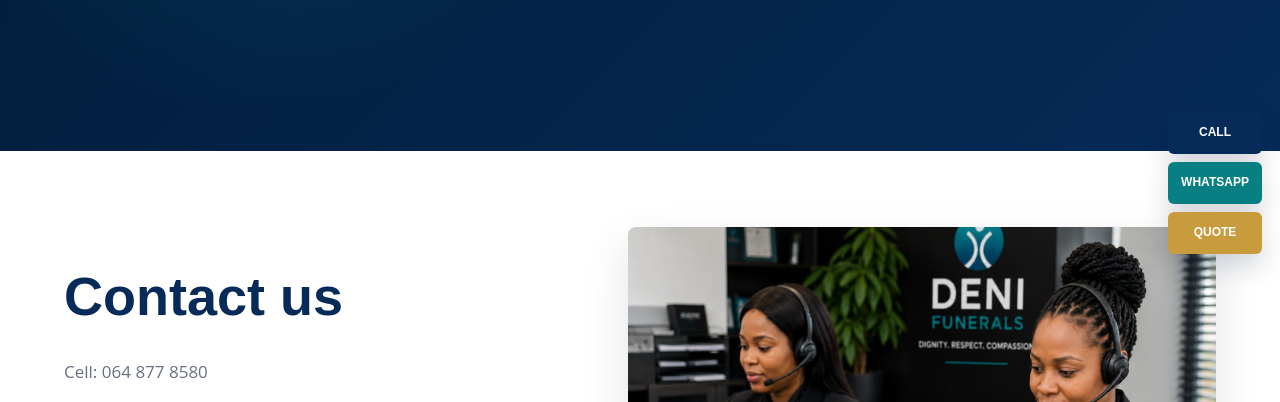
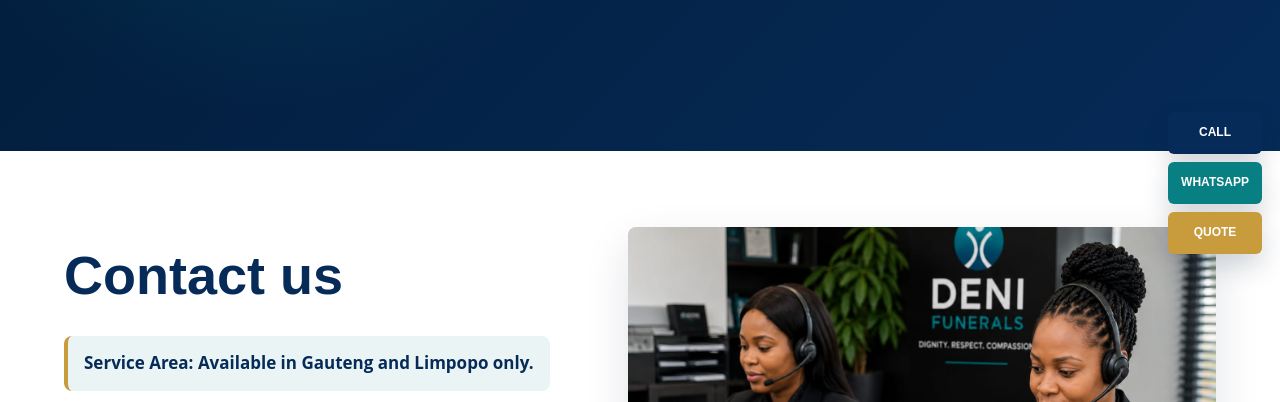
Before and after one commit to samuelhyerahyera7-sketch/deni-funeral-website, a website: page contact.html in a window 1280 px wide. Shown: the part 524-926 px from the top of the page. Drawn offline with Linux system fonts and the light colour scheme.

Commit message:
Add files via upload

```diff
--- a/contact.html
+++ b/contact.html
@@ -15,7 +15,7 @@
     <header class="site-header"><a class="logo" href="index.html"><img class="brand-logo" src="assets/deni-logo-colour-transparent.png" alt="Deni Funeral logo" /></a><button class="menu-button" type="button" aria-label="Open menu" data-nav-toggle><span></span><span></span><span></span></button><nav class="nav-menu" data-nav><a href="index.html">Home</a><a href="about.html">About Us</a><div class="nav-dropdown"><a class="nav-parent" href="funeral-plans.html">Funeral Plans</a><div class="nav-submenu" aria-label="Funeral plan sections"><a href="funeral-plans.html#pricing">Pricing</a><a href="funeral-plans.html#grocery-benefit">Grocery Benefit</a><a href="funeral-plans.html#tombstone-benefit">Tombstone Benefit</a></div></div><a href="payment-options.html">Payment Options</a><a href="contact.html">Contact Info</a><a class="quote-link" href="quote.html">Get a Quote</a></nav></header>
     <main>
       <section class="page-hero"><div class="hero-inner"><p>Deni Funerals</p><h1>Contact Info</h1><span>Speak to our team</span></div></section>
-      <section class="contact-layout"><div class="content-page"><h2>Contact us</h2><p>Cell: 064 877 8580</p><p>Landline: 010 226 9149</p><p>WhatsApp: 064 877 8580</p><p>Email: <a href="mailto:admin@denifuneral.co.za">admin@denifuneral.co.za</a></p><p>Head Office: 1F, 173 Oxford Rd, Rosebank, Johannesburg, 2196</p><p>Service Area: Available in Gauteng and Limpopo only.</p></div><img src="assets/deni-contact-team.jpeg" alt="Deni Funerals support agents" /></section>
+      <section class="contact-layout"><div class="content-page"><h2>Contact us</h2><p class="service-area-note"><strong>Service Area:</strong> Available in Gauteng and Limpopo only.</p><p>Cell: 064 877 8580</p><p>Landline: 010 226 9149</p><p>WhatsApp: 064 877 8580</p><p>Email: <a href="mailto:admin@denifuneral.co.za">admin@denifuneral.co.za</a></p><p>Head Office: 1F, 173 Oxford Rd, Rosebank, Johannesburg, 2196</p></div><img src="assets/deni-contact-team.jpeg" alt="Deni Funerals support agents" /></section>
       <section class="content-page quote-form-wrap">
         <h2>Send an enquiry</h2>
         <form class="contact-form" data-email-form>
--- a/styles.css
+++ b/styles.css
@@ -763,6 +763,17 @@
 .contact-layout .content-page {
   width: 100%;
   padding: 0;
+}
+
+.contact-layout .service-area-note {
+  display: inline-block;
+  margin: 0 0 18px;
+  padding: 12px 16px;
+  border-left: 4px solid var(--gold);
+  border-radius: 8px;
+  background: rgba(0, 117, 111, 0.08);
+  color: var(--green);
+  font-weight: 700;
 }
 
 .contact-layout img {
```
Also changed, not shown: payment-options.html (+3 -3 lines).
